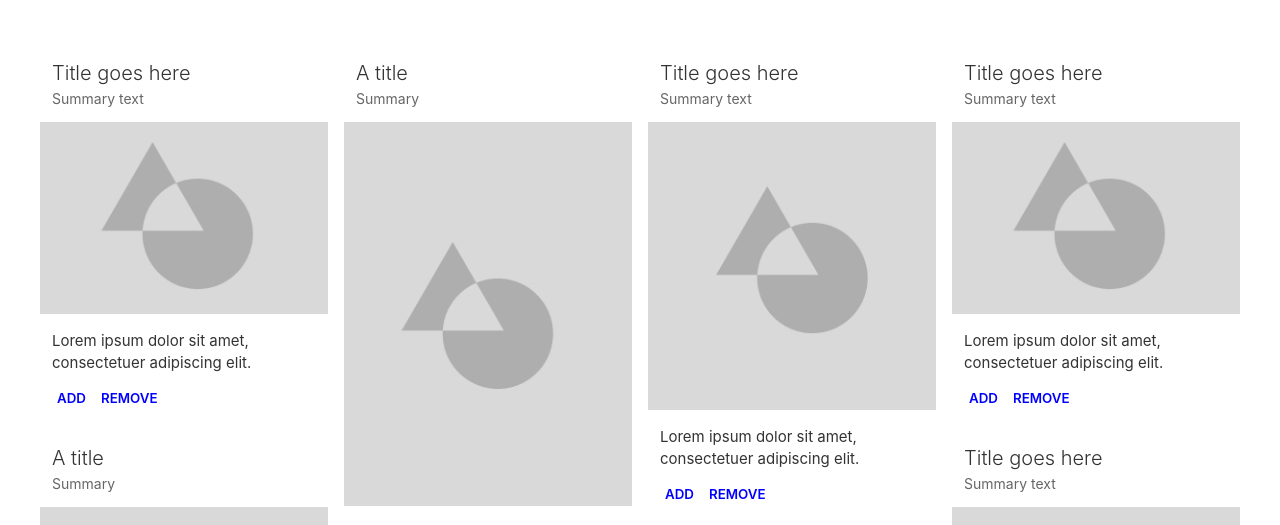
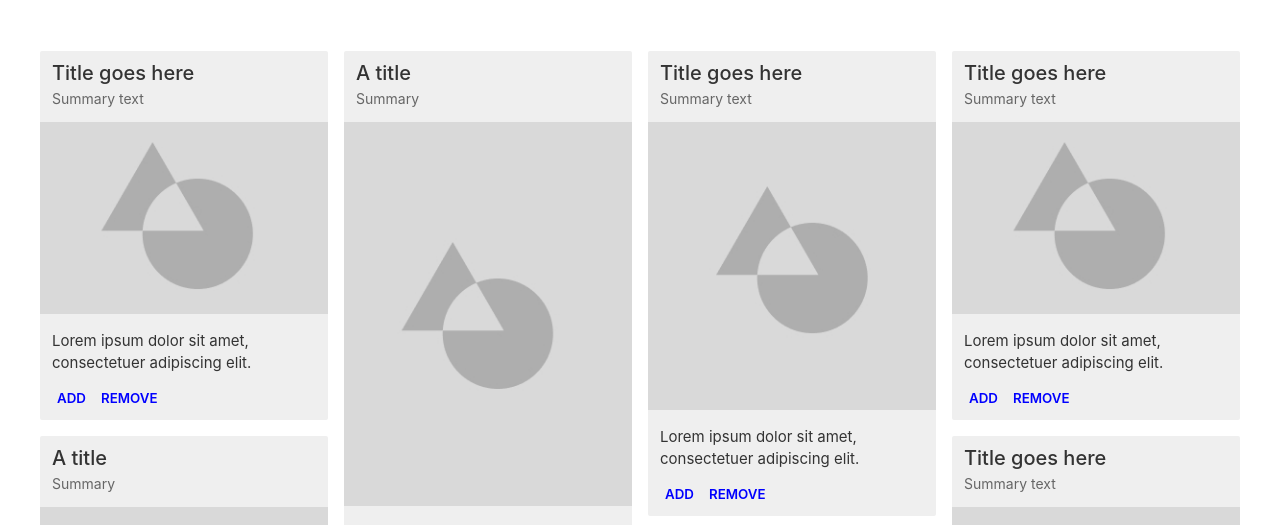
Before and after one commit to hellraiserrob/masonry, a website built with Vite: page index.html in a window 1280 px wide. Shown: the part 239-764 px from the top of the page. Built offline with nearby package versions, Linux system fonts and the light colour scheme.

Commit message:
style change

```diff
--- a/src/main.scss
+++ b/src/main.scss
@@ -33,7 +33,7 @@ h1 {
 
 h2 {
   font-size: 20px;
-  font-weight: 300;
+  font-weight: 500;
   margin-bottom: 4px;
 }
 
@@ -82,11 +82,8 @@ h3 {
   }
 
   &__style {
-    // border: 1px solid #ddd;
-    // height: 320px;
-    background: #fff;
-    // box-shadow: 0 1px 2px 2px rgba(#333, 0.1);
-    border-radius: 6px;
+    background: #efefef;
+    border-radius: 2px;
     display: flex;
     flex-direction: column;
   }
```
